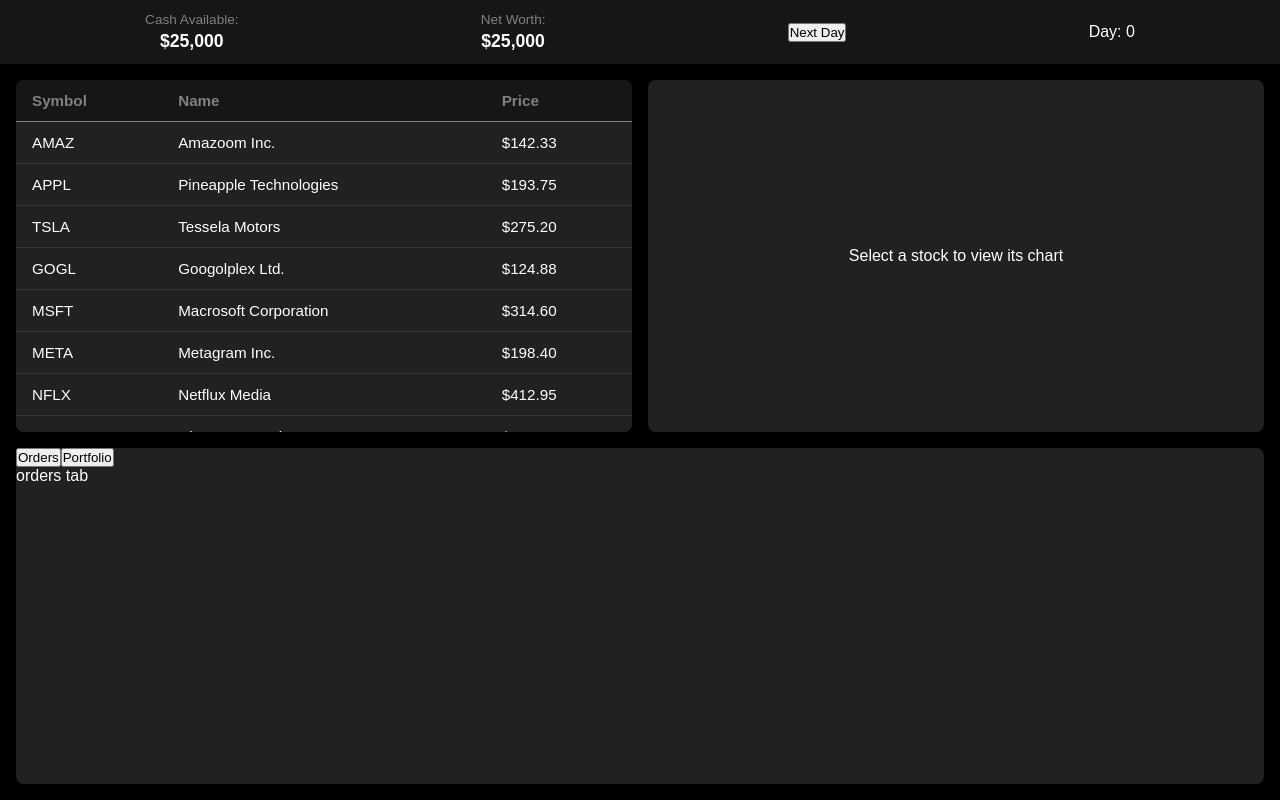
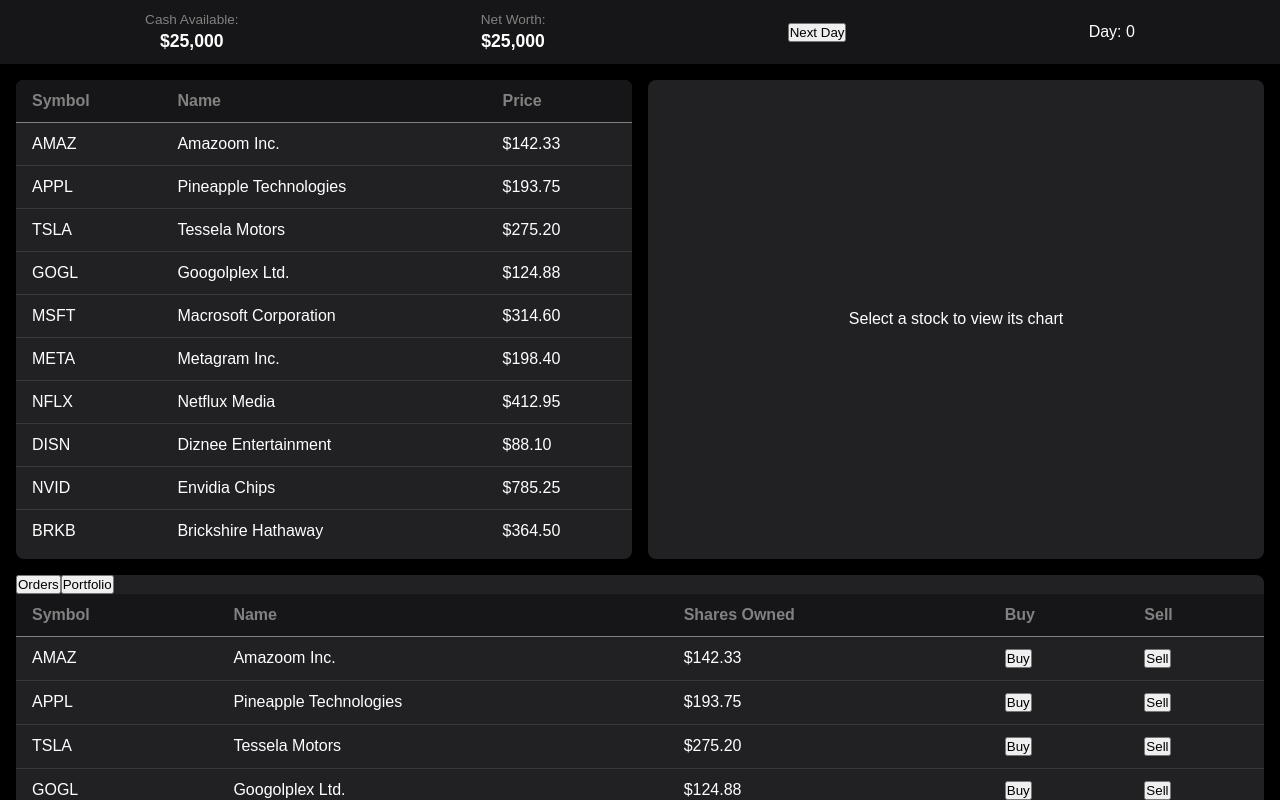
Before and after one commit to kevinsctfries/day-trader, a Next.js app: page /dashboard in a window 1280 px wide. Built offline with nearby package versions, Linux system fonts and the light colour scheme.

Commit message:
feat(dashboard): Orders component now shows stocks and placeholder buy/sell buttons
- Created utils/stocks.ts file for calculating stock prices from priceGenerator.ts
- basic styling for StockTable.tsx

```diff
--- a/src/app/components/Orders/Orders.module.scss
+++ b/src/app/components/Orders/Orders.module.scss
@@ -0,0 +1,44 @@
+.main {
+    max-height: 100%;
+    overflow-y: auto;
+
+    table {
+        width: 100%;
+        border-collapse: collapse;
+        background-color: var(--card);
+        color: var(--text);
+
+        thead {
+            background-color: var(--background-alt);
+
+            th {
+                text-align: left;
+                padding: 0.75rem 1rem;
+                border-bottom: 1px solid var(--text-muted);
+                color: var(--text-muted);
+            }
+        }
+
+        tbody {
+            tr {
+                transition: background-color 0.2s ease;
+
+                &:hover {
+                    background-color: rgba(255, 255, 255, 0.05);
+                }
+
+                td {
+                    padding: 0.75rem 1rem;
+                    border-bottom: 1px solid rgba(255, 255, 255, 0.1);
+
+                    button {
+                    }
+                }
+            }
+
+            tr:last-child td {
+                border-bottom: none;
+            }
+        }
+    }
+}
--- a/src/app/components/Orders/Orders.tsx
+++ b/src/app/components/Orders/Orders.tsx
@@ -1,11 +1,45 @@
-import React from "react";
+"use client";
 
-const Orders = () => {
+import { BaseStock } from "@/app/types";
+import { stockPrice } from "@/app/utils/stocks";
+import styles from "./Orders.module.scss";
+
+interface Props {
+  day: number;
+  baseStocks: BaseStock[];
+}
+
+export default function Orders({ day, baseStocks }: Props) {
+  const calculatedStocks = stockPrice(baseStocks, day);
+
   return (
-    <div>
-      <span>orders tab</span>
+    <div className={styles.main}>
+      <table>
+        <thead>
+          <tr>
+            <th scope="col">Symbol</th>
+            <th scope="col">Name</th>
+            <th scope="col">Shares Owned</th>
+            <th scope="col">Buy</th>
+            <th scope="col">Sell</th>
+          </tr>
+        </thead>
+        <tbody>
+          {calculatedStocks.map(stock => (
+            <tr key={stock.symbol}>
+              <td>{stock.symbol}</td>
+              <td>{stock.name}</td>
+              <td>${stock.price.toFixed(2)}</td>
+              <td>
+                <button>Buy</button>
+              </td>
+              <td>
+                <button>Sell</button>
+              </td>
+            </tr>
+          ))}
+        </tbody>
+      </table>
     </div>
   );
-};
-
-export default Orders;
+}
--- a/src/app/components/StockTable/StockTable.module.scss
+++ b/src/app/components/StockTable/StockTable.module.scss
@@ -7,7 +7,6 @@
         border-collapse: collapse;
         background-color: var(--card);
         color: var(--text);
-        font-size: 0.95rem;
 
         thead {
             background-color: var(--background-alt);
--- a/src/app/components/StockTable/StockTable.tsx
+++ b/src/app/components/StockTable/StockTable.tsx
@@ -1,16 +1,8 @@
 "use client";
 
-import { getStockPrice } from "@/app/utils/priceGenerator";
 import styles from "./StockTable.module.scss";
-import { BaseStock } from "@/app/types";
-
-interface Stock {
-  symbol: string;
-  name: string;
-  price: number;
-  basePrice: number;
-  beta: number;
-}
+import { BaseStock, Stock } from "@/app/types";
+import { stockPrice } from "@/app/utils/stocks";
 
 interface Props {
   day: number;
@@ -19,10 +11,7 @@ interface Props {
 }
 
 export default function StockTable({ day, baseStocks, onSelectStock }: Props) {
-  const calculatedStocks = baseStocks.map(base => ({
-    ...base,
-    price: getStockPrice(base.symbol, day, base.basePrice, base.beta),
-  }));
+  const calculatedStocks = stockPrice(baseStocks, day);
 
   return (
     <div className={styles.main}>
--- a/src/app/dashboard/page.tsx
+++ b/src/app/dashboard/page.tsx
@@ -62,7 +62,9 @@ export default function Dashboard() {
               Portfolio
             </button>
           </div>
-          {activeTab === Tabs.ORDERS && <Orders />}
+          {activeTab === Tabs.ORDERS && (
+            <Orders baseStocks={baseStocks} day={currentDay} />
+          )}
           {activeTab === Tabs.PORTFOLIO && <Portfolio />}
         </div>
       </main>
--- a/src/app/types.ts
+++ b/src/app/types.ts
@@ -4,3 +4,7 @@ export interface BaseStock {
   basePrice: number;
   beta: number;
 }
+
+export interface Stock extends BaseStock {
+  price: number;
+}
--- /dev/null
+++ b/src/app/utils/stocks.ts
@@ -0,0 +1,9 @@
+import { BaseStock } from "../types";
+import { getStockPrice } from "./priceGenerator";
+
+export function stockPrice(baseStocks: BaseStock[], day: number) {
+  return baseStocks.map(base => ({
+    ...base,
+    price: getStockPrice(base.symbol, day, base.basePrice, base.beta),
+  }));
+}
```
